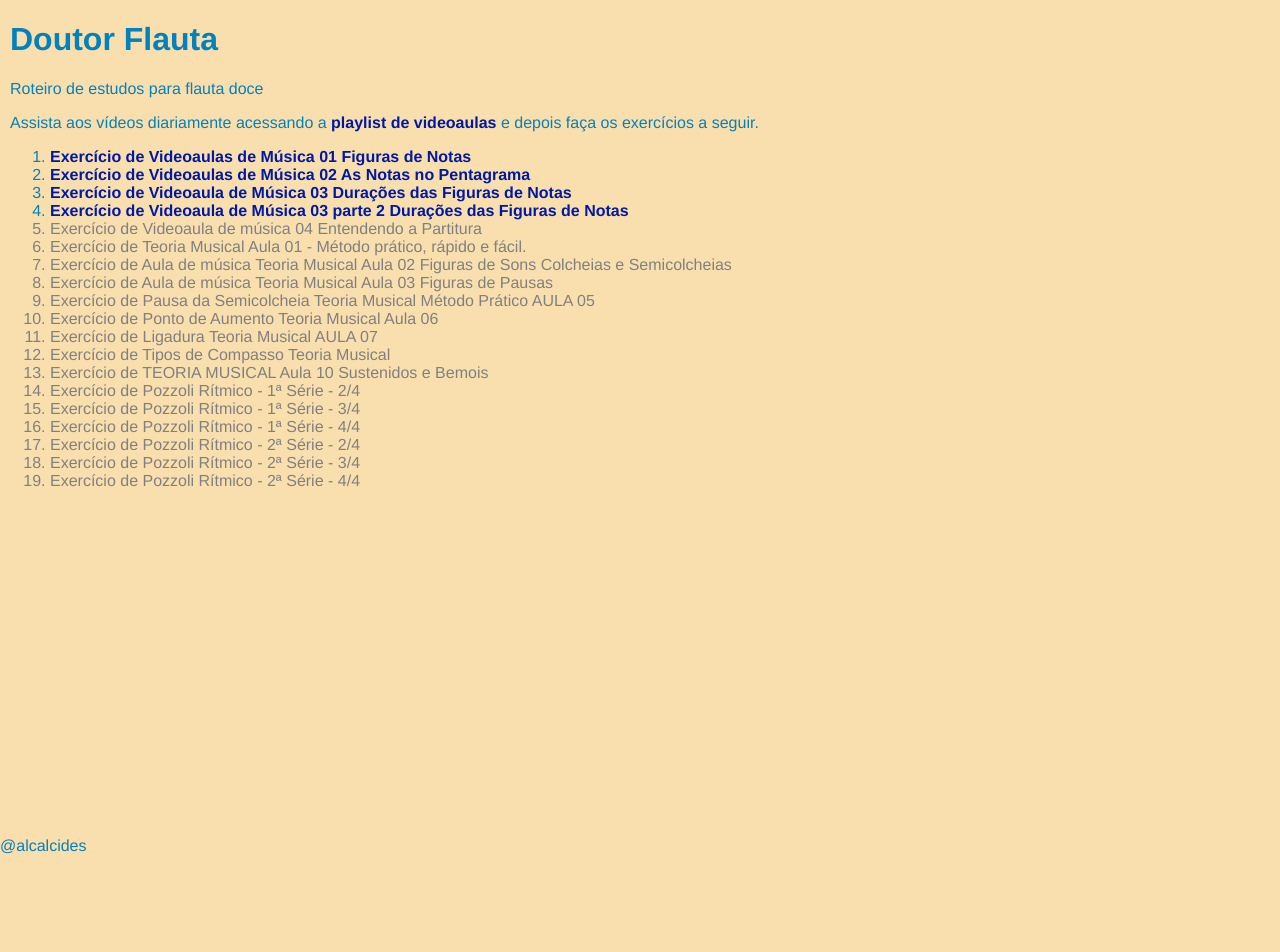
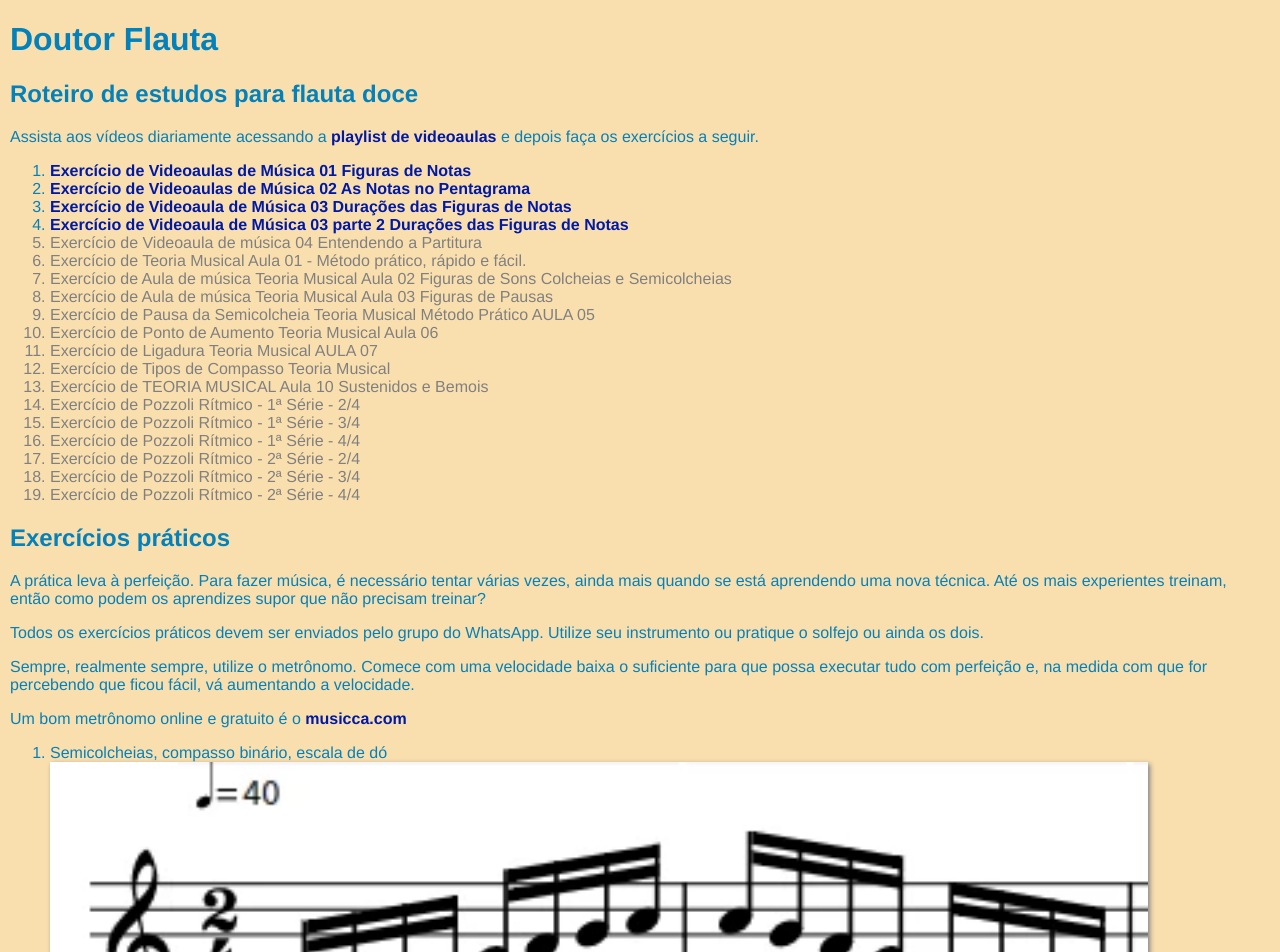
Before and after one commit to alcalcides/doutor-flauta, a Next.js app: page / in a window 1280 px wide. Shown: the top 952 px of the page. Before the commit the page ends 871 px from the top, so only its background shows below. Built offline with nearby package versions, Linux system fonts and the light colour scheme.

Commit message:
feat(practicalExercices): launch exercice 1

```diff
--- /dev/null
+++ b/components/PracticalExercise/IProposalExercise.ts
@@ -0,0 +1,4 @@
+export interface IProposalExercise {
+    title: string,
+    imageSource: string
+}
--- /dev/null
+++ b/components/PracticalExercise/index.tsx
@@ -0,0 +1,18 @@
+import { IProposalExercise } from "./IProposalExercise";
+
+export default function index({title, imageSource}: IProposalExercise) {
+    return (
+        <>
+        <li>{title}</li>
+        <div style={{
+            width: '90%',
+            boxShadow: '2px 2px 5px gray',
+        }}>
+            <img src={imageSource} style={{
+                width: '100%',
+                height: 'auto'
+            }}/>
+        </div>
+        </>
+    )
+}
--- a/pages/index.tsx
+++ b/pages/index.tsx
@@ -1,5 +1,7 @@
 import Head from 'next/head'
 import styles from '../styles/Home.module.css'
+import PracticalExercise from '../components/PracticalExercise/index'
+import Link from 'next/link'
 
 export default function Home() {
   return (
@@ -9,13 +11,11 @@ export default function Home() {
         <meta name="description" content="Plano de estudos para flauta doce." />
       </Head>
       <main>
-        <h1>
-          Doutor Flauta
-        </h1>
+        <h1>Doutor Flauta</h1>
 
-        <p>
-          Roteiro de estudos para flauta doce
-        </p>
+        <section>
+
+          <h2>Roteiro de estudos para flauta doce</h2>
 
           <p>Assista aos vídeos diariamente acessando a <a href='https://www.youtube.com/playlist?list=PLuB5Wt4fvjZn-_O4jCS1H27_63NAMTYeZ'>playlist de videoaulas</a> e depois faça os exercícios a seguir.</p>
 
@@ -40,11 +40,32 @@ export default function Home() {
             <li className={styles.inactive}>Exercício de Pozzoli Rítmico - 2ª Série - 3/4</li>
             <li className={styles.inactive}>Exercício de Pozzoli Rítmico - 2ª Série - 4/4</li>
           </ol>
+        </section>
+
+        <section>
+          <h2>Exercícios práticos</h2>
+
+          <p>A prática leva à perfeição. Para fazer música, é necessário tentar várias vezes, ainda mais quando se está aprendendo uma nova técnica. Até os mais experientes treinam, então como podem os aprendizes supor que não precisam treinar?</p>
+
+          <p>Todos os exercícios práticos devem ser enviados pelo grupo do WhatsApp. Utilize seu instrumento ou pratique o solfejo ou ainda os dois.</p>
+
+          <p>Sempre, realmente sempre, utilize o metrônomo. Comece com uma velocidade baixa o suficiente para que possa executar tudo com perfeição e, na medida com que for percebendo que ficou fácil, vá aumentando a velocidade.</p>
+
+          <p>Um bom metrônomo online e gratuito é o <Link href="https://www.musicca.com/pt/metronomo" target="_blank">musicca.com</Link></p>
+
+          <ol>
+            <PracticalExercise
+              title='Semicolcheias, compasso binário, escala de dó'
+              imageSource='/images/Exercicio1.webp'
+            />
+          </ol>
+        </section>
 
       </main>
 
       <footer>
         <p>@alcalcides</p>
+        <p>&copy; Todos os direitos reservados</p>
       </footer>
 
     </div>
--- a/styles/theme.css
+++ b/styles/theme.css
@@ -22,4 +22,22 @@ a {
 main {
     margin: 10px;
     min-height: 100vh;
+    margin-bottom: 80px;
 }
+
+footer {
+    padding: 30px 10px 0;
+    background-color: grey;
+    display: flex;
+    flex-direction: column;
+}
+
+footer * {
+    background-color: grey;
+    color: white;
+}
+
+footer p {
+    margin: auto;
+    margin-bottom: 5px;
+}
```
Also changed, not shown: public/images/Exercicio1.webp (added). Lines whose indentation alone changed are shown as unchanged.
